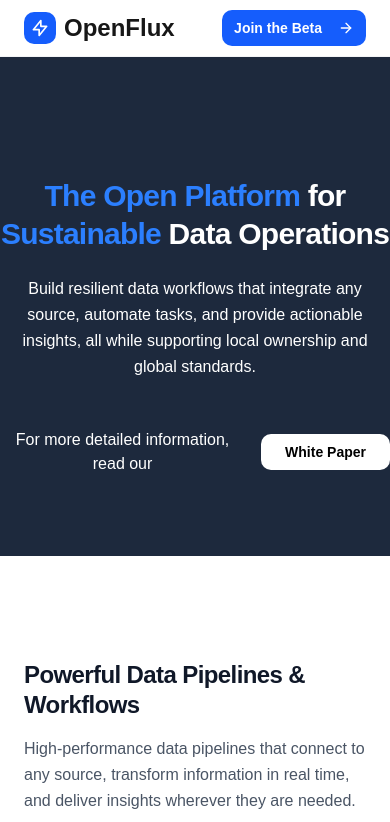
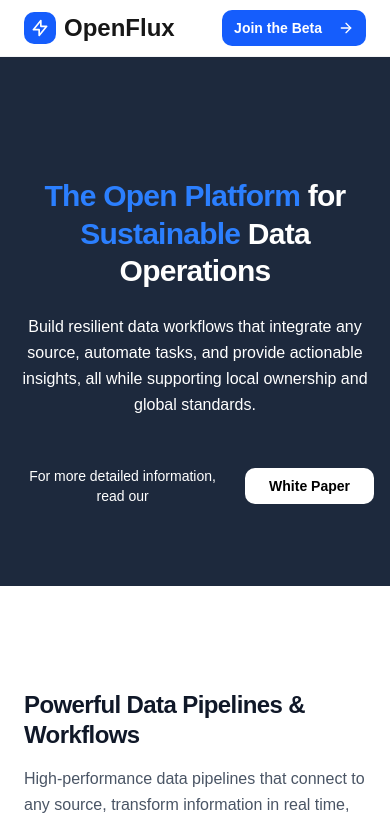
Before and after one commit to OpenTerraFlow/openflux-landing-page, a Next.js app: page / in a window 390 px wide. Shown: the top 822 px of the page. Built offline with nearby package versions, Linux system fonts and the light colour scheme.

Commit message:
chore: cleanup

```diff
--- a/src/components/forms/TesterFormDialog/TesterFormDialog.tsx
+++ /dev/null
@@ -1,38 +0,0 @@
-import { Button } from "@/components/ui/button";
-import {
-  Dialog,
-  DialogContent,
-  DialogHeader,
-  DialogTitle,
-  DialogDescription,
-  DialogFooter,
-  DialogClose,
-} from "@/components/ui/dialog";
-import { Input } from "@/components/ui/input";
-import { Label } from "@/components/ui/label";
-
-type FormState = {
-  name: string;
-  email: string;
-};
-type TesterFormDialogProps = {
-  open: boolean;
-  onClose: () => void;
-};
-
-const TesterFormDialog = (props: TesterFormDialogProps) => {
-  const { open, onClose } = props;
-
-  return (
-    <form className="grid gap-4 py-4">
-      <div className="grid gap-4">
-        <div className="grid gap-3">
-          <Label htmlFor="email">Email</Label>
-          <Input id="email" name="email" placeholder="Email" />
-        </div>
-      </div>
-    </form>
-  );
-};
-
-export default TesterFormDialog;
--- a/src/components/forms/TesterFormDialog/index.ts
+++ /dev/null
@@ -1,3 +0,0 @@
-import TesterFormDialog from "./TesterFormDialog";
-
-export default TesterFormDialog;
--- a/src/pages/index.tsx
+++ b/src/pages/index.tsx
@@ -21,7 +21,7 @@ export default function Home() {
   return (
     <Page>
       <div className="space-y-10">
-        <section className="py-20 bg-slate-800 space-y-8">
+        <section className="py-20 bg-slate-800 space-y-8 px-4">
           <div className="flex flex-col items-center text-center pt-10">
             <Title
               level={1}
@@ -37,7 +37,7 @@ export default function Home() {
               ownership and global standards.
             </p>
           </div>
-          <div className="text-center mt-12 text-white space-x-4 justify-center items-center flex">
+          <div className="flex justify-center items-center text-sm md:text-base text-center mt-12 text-white space-x-4">
             <p>For more detailed information, read our </p>
             <Link
               href="https://drive.google.com/file/d/1OMGglm8xhVu5X9bv1lx-uQjOKZaBei3N/preview"
```
Also changed, not shown: 1 other file (tests, documents, lock files or other folders).
